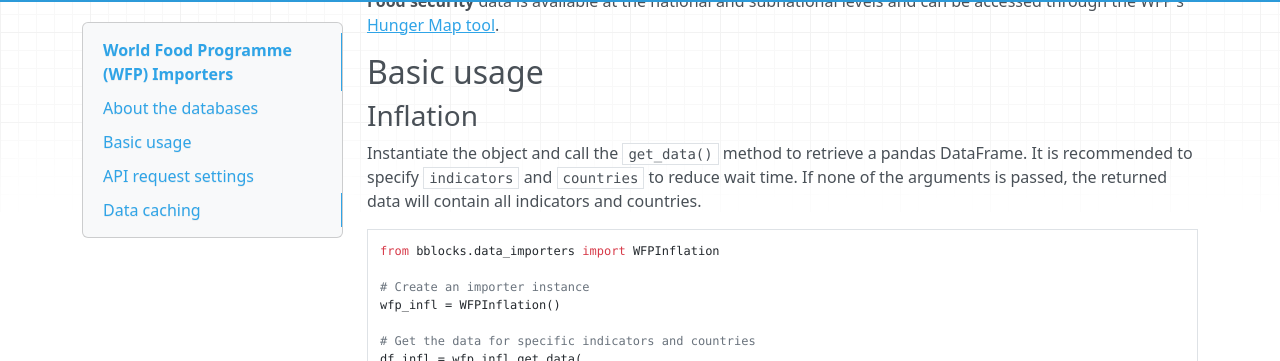
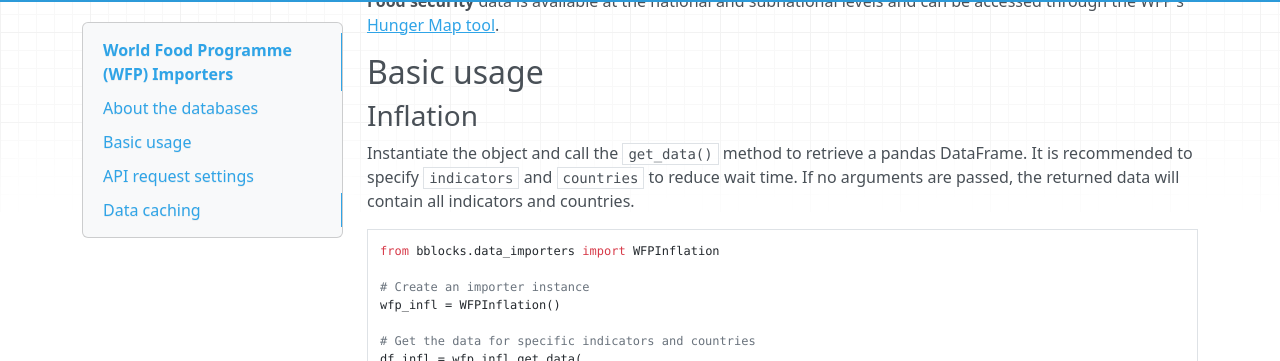
Before and after one commit to ONEcampaign/bblocks_data_importers, an MkDocs documentation site: the page built from docs/docs/importers/wfp.md, in a window 1280 px wide and 900 px high, scrolled down 306 px. Shown: the part 94-455 px from the top of the window. Built offline with MkDocs 1.6.1, drawn with Linux system fonts in a browser that asks for light colours; nearby versions of some CDN libraries.

Commit message:
update wfp docs

````diff
--- a/docs/docs/importers/wfp.md
+++ b/docs/docs/importers/wfp.md
@@ -18,7 +18,7 @@
 ### Inflation
 
 Instantiate the object and call the `get_data()` method to retrieve a pandas DataFrame. It is recommended to specify
-`indicators` and `countries` to reduce wait time. If none of the arguments is passed, the returned data will
+`indicators` and `countries` to reduce wait time. If no arguments are passed, the returned data will
 contain all indicators and countries.
 
 ```python
````
